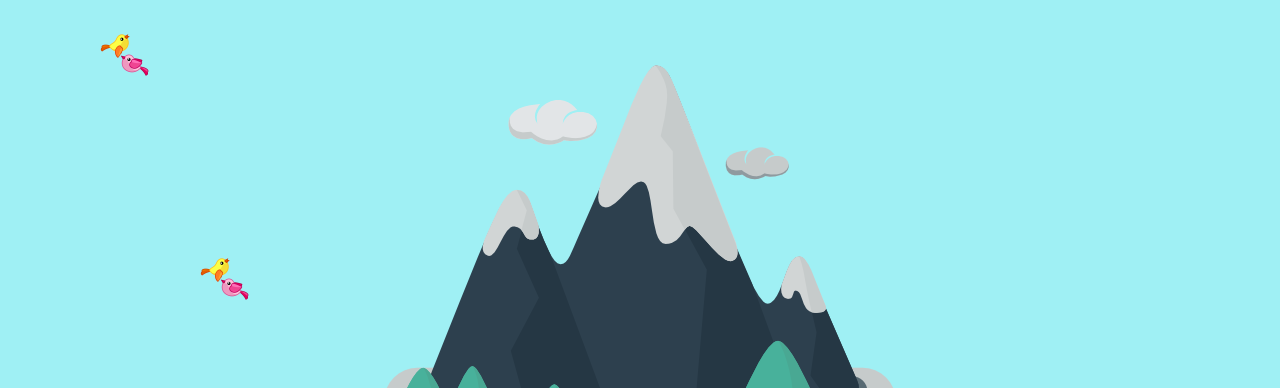
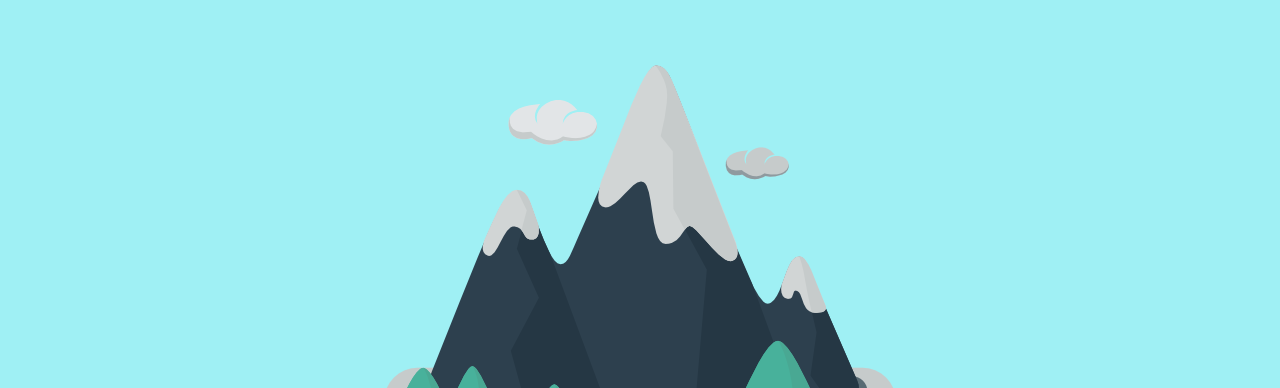
Before and after one commit to hiteshsuthar9/hsproject, a plain HTML site: page index.html in a window 1280 px wide. Shown: the part 412-800 px from the top of the page. Drawn offline with Linux system fonts and the light colour scheme.

Commit message:
Update index.html

```diff
--- a/index.html
+++ b/index.html
@@ -25,9 +25,9 @@
             <h2>a <span class="pro">pro</span>grammer.</h2>
             <div class="big">
 
-            <img class="bird2" src="images/birds/bird6.gif">
+<!--             <img class="bird2" src="images/birds/bird6.gif">
 
-            <img class="bird4" src="images/birds/bird6.gif">
+            <img class="bird4" src="images/birds/bird6.gif"> -->
         </div>
         </div>
         <img class="bottom-cloud" src="images/cloud/cloud3.png" alt="cloud">
```
